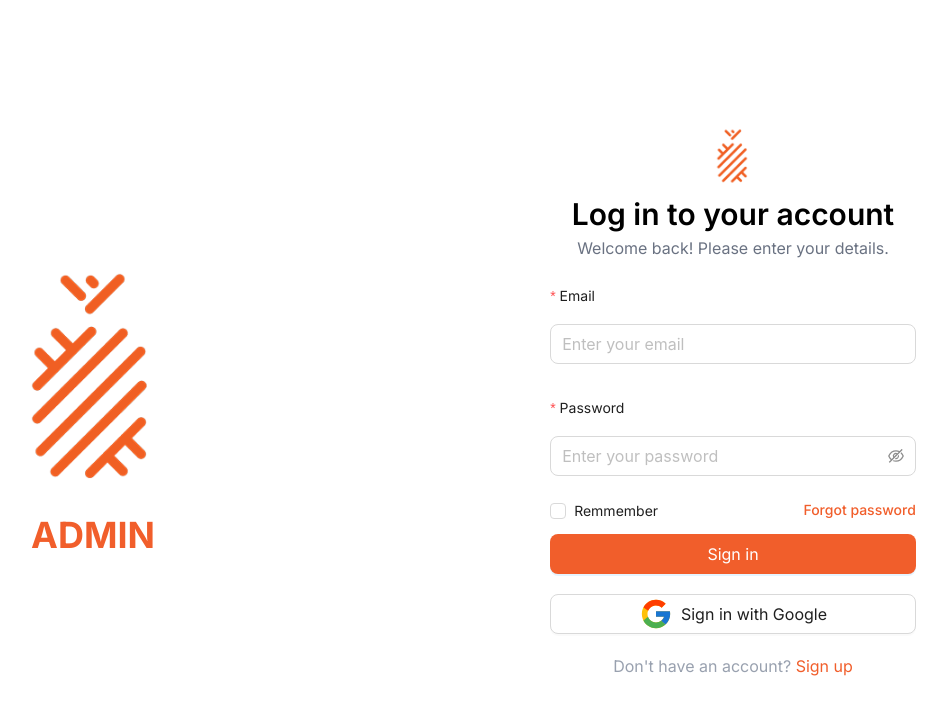
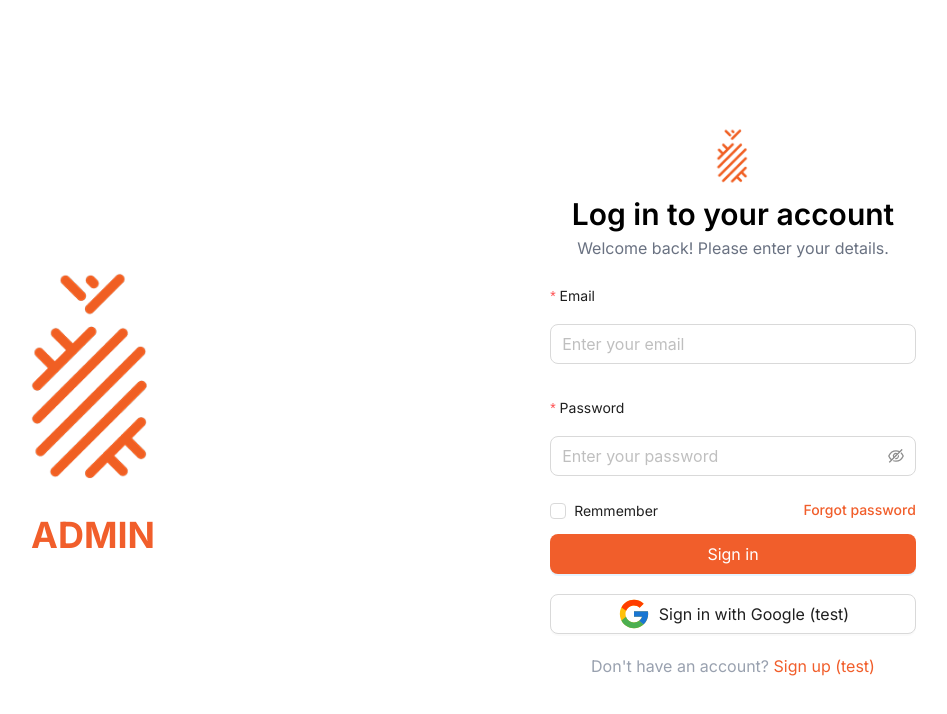
Before and after one commit to HoaNeee/basic-admin-panel, a React (Vite) app: page / in a window 1280 px wide. Shown: the top 714 px of the page, without its empty margins (227-1174 px from the left). Built offline with nearby package versions, Linux system fonts and the light colour scheme; no server answers.

Commit message:
update layout auth

```diff
--- a/src/components/SocialLogin.tsx
+++ b/src/components/SocialLogin.tsx
@@ -67,7 +67,7 @@ const SocialLogin = () => {
             d="M43.611,20.083H42V20H24v8h11.303c-0.792,2.237-2.231,4.166-4.087,5.571c0.001-0.001,0.002-0.001,0.003-0.002l6.19,5.238C36.971,39.205,44,34,44,24C44,22.659,43.862,21.35,43.611,20.083z"
           ></path>
         </svg>
-        <p>Sign in with Google</p>
+        <p>Sign in with Google (test)</p>
       </div>
     </Button>
   );
--- a/src/layouts/AuthLayout.tsx
+++ b/src/layouts/AuthLayout.tsx
@@ -3,8 +3,8 @@ import LogoApp from "../assets/logo.png";
 import { appName } from "../constants/appName";
 const AuthLayout = () => {
   return (
-    <div className="h-screen w-full grid grid-cols-2">
-      <div className="h-full flex items-center justify-center flex-col">
+    <div className="h-screen w-full grid md:grid-cols-2">
+      <div className="h-full md:flex items-center hidden justify-center flex-col">
         <div className="h-[270px] w-[270px]">
           <img src={LogoApp} alt="" className="h-full w-full object-cover" />
         </div>
@@ -12,7 +12,7 @@ const AuthLayout = () => {
           {appName.appConstantname}
         </h2>
       </div>
-      <div className="h-full w-full">
+      <div className="h-full w-full md:p-0 p-5">
         <Outlet />
       </div>
     </div>
--- a/src/pages/auth/Login.tsx
+++ b/src/pages/auth/Login.tsx
@@ -64,7 +64,7 @@ const Login = () => {
             Welcome back! Please enter your details.
           </p>
         </div>
-        <div className="w-4/7 mt-4">
+        <div className="md:w-4/7 w-full  mt-4">
           <div>
             <Form
               name="login"
@@ -110,7 +110,7 @@ const Login = () => {
           <p className="text-center mt-3 text-gray-400">
             Don't have an account?{" "}
             <Link to={"/register"} className="text-primary">
-              Sign up
+              Sign up (test)
             </Link>
           </p>
         </div>
--- a/src/pages/auth/Register.tsx
+++ b/src/pages/auth/Register.tsx
@@ -49,7 +49,7 @@ const Register = () => {
         <h3 className="text-3xl font-semibold">Create an account</h3>
         <p className="text-gray-500">Start your 30-day free trial.</p>
       </div>
-      <div className="w-4/7 mt-4">
+      <div className="md:w-4/7 w-full mt-4">
         <div>
           <Form
             name="login"
```
